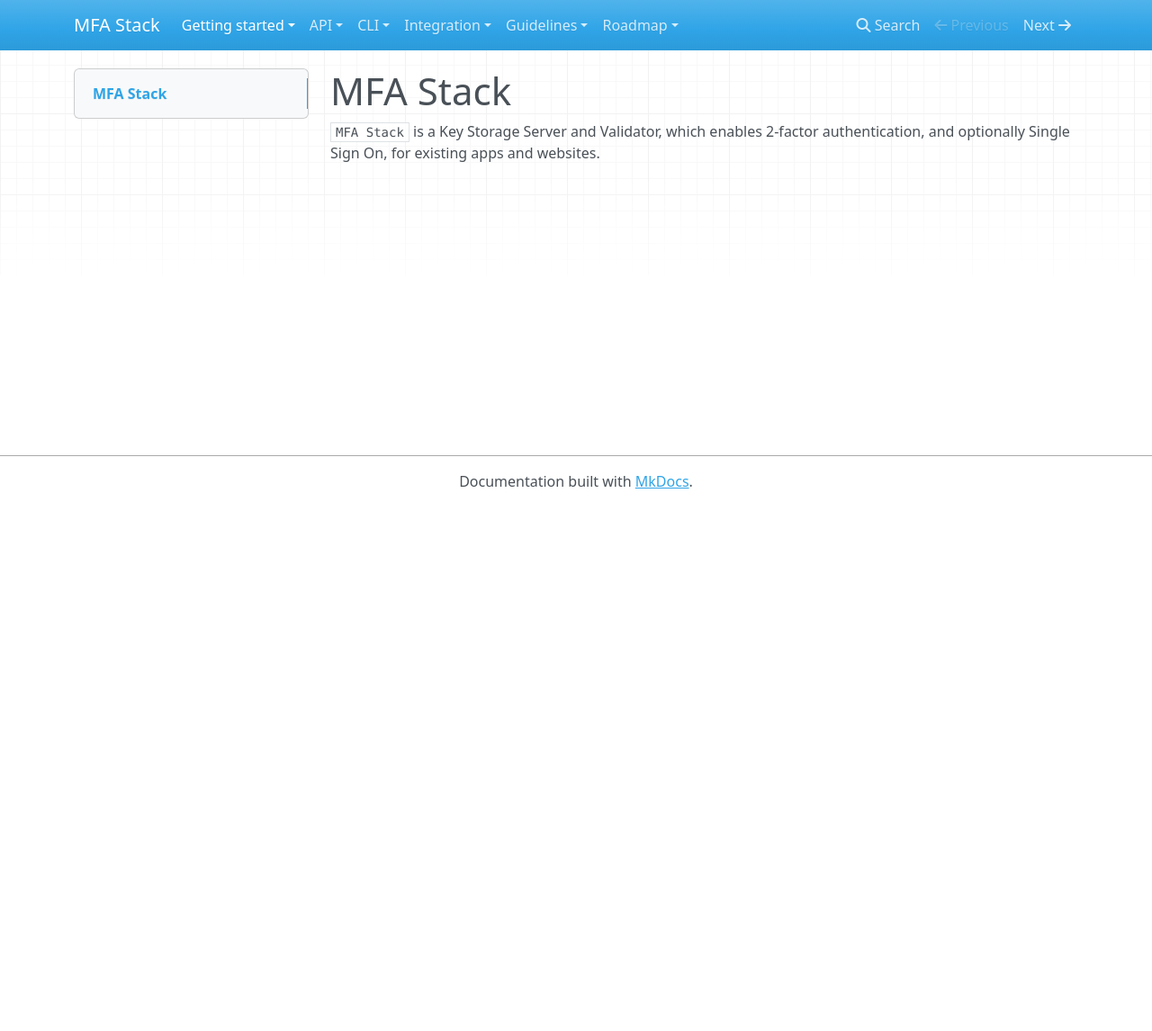
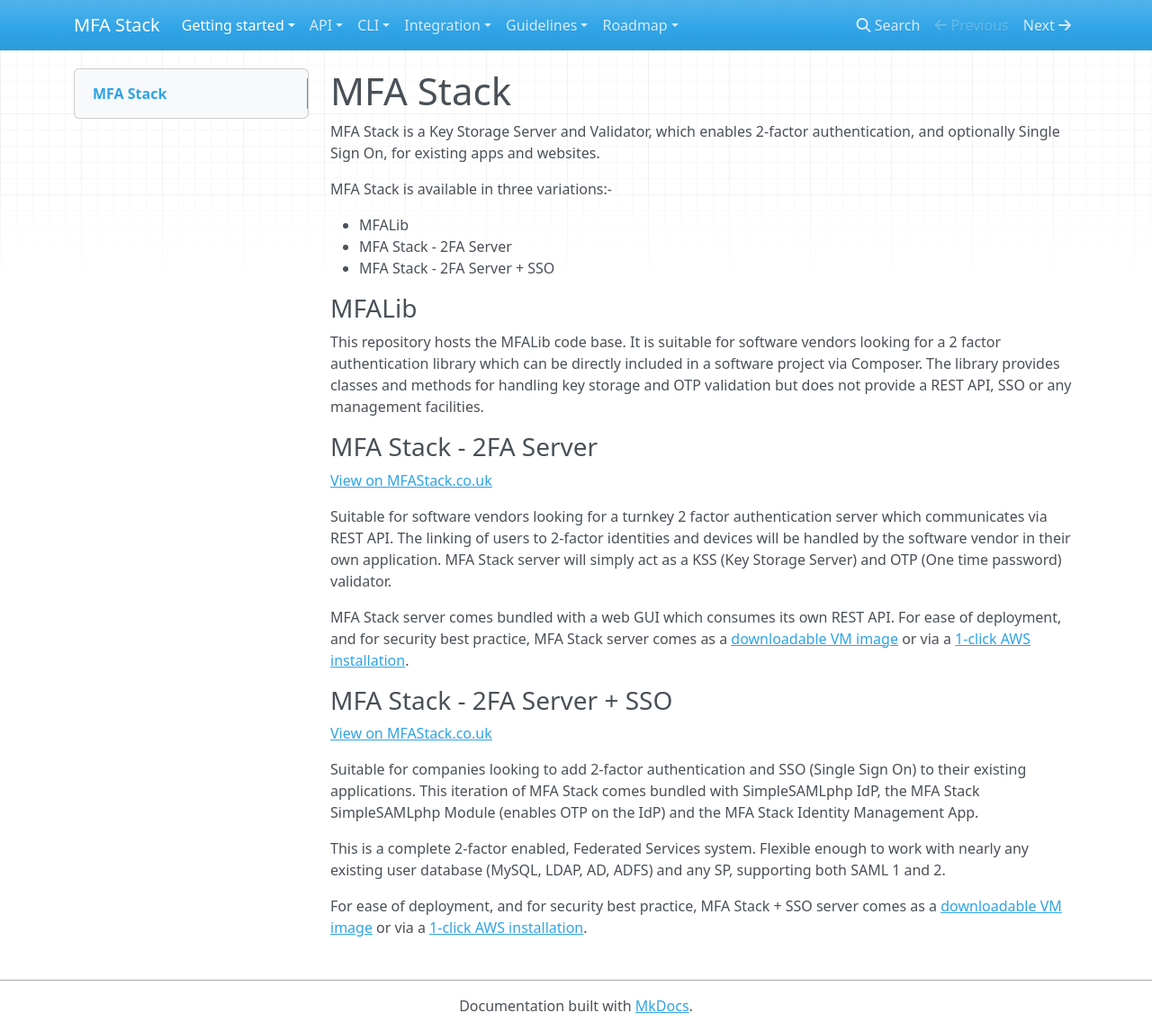
Before and after one commit to Buckhill/mfastack, an MkDocs documentation site: the page built from docs/index.md, in a window 1280 px wide and 1146 px high. Shown: the whole window at 90% size. Built offline with MkDocs 1.6.1, drawn with Linux system fonts in a browser that asks for light colours; nearby versions of some CDN libraries; old or Windows-style settings are respelled for this version of MkDocs.

Commit message:
updated docs
updated docs

```diff
--- a/docs/index.md
+++ b/docs/index.md
@@ -1,4 +1,32 @@
 # MFA Stack
 
-`MFA Stack` is a Key Storage Server and Validator, which enables 2-factor authentication, and optionally
+MFA Stack is a Key Storage Server and Validator, which enables 2-factor authentication, and optionally
 Single Sign On, for existing apps and websites.
+
+MFA Stack is available in three variations:-
+
+* MFALib
+* MFA Stack - 2FA Server
+* MFA Stack - 2FA Server + SSO
+
+### MFALib
+
+This repository hosts the MFALib code base.   It is suitable for software vendors looking for a 2 factor authentication library which can be directly included in a software project via Composer. The library provides classes and methods for handling key storage and OTP validation but does not provide a REST API, SSO or any management facilities.
+
+### MFA Stack - 2FA Server
+
+<a href="https://www.mfastack.co.uk/pricing">View on MFAStack.co.uk</a>
+
+Suitable for software vendors looking for a turnkey 2 factor authentication server which communicates via REST API. The linking of users to 2-factor identities and devices will be handled by the software vendor in their own application. MFA Stack server will simply act as a KSS (Key Storage Server) and OTP (One time password) validator.
+
+MFA Stack server comes bundled with a web GUI which consumes its own REST API. For ease of deployment, and for security best practice, MFA Stack server comes as a <a href="https://www.mfastack.co.uk/client/downloads" target="_blank">downloadable VM image</a> or via a <a href="https://www.mfastack.co.uk/client/downloads" target="_blank">1-click AWS installation</a>.
+
+### MFA Stack - 2FA Server + SSO
+
+<a href="https://www.mfastack.co.uk/pricing">View on MFAStack.co.uk</a>
+
+Suitable for companies looking to add 2-factor authentication and SSO (Single Sign On) to their existing applications. This iteration of MFA Stack comes bundled with SimpleSAMLphp IdP, the MFA Stack SimpleSAMLphp Module (enables OTP on the IdP) and the MFA Stack Identity Management App.
+
+This is a complete 2-factor enabled, Federated Services system. Flexible enough to work with nearly any existing user database (MySQL, LDAP, AD, ADFS) and any SP, supporting both SAML 1 and 2.
+
+For ease of deployment, and for security best practice, MFA Stack + SSO server comes as a <a href="https://www.mfastack.co.uk/client/downloads" target="_blank">downloadable VM image</a> or via a <a href="https://www.mfastack.co.uk/client/downloads" target="_blank">1-click AWS installation</a>.
```
